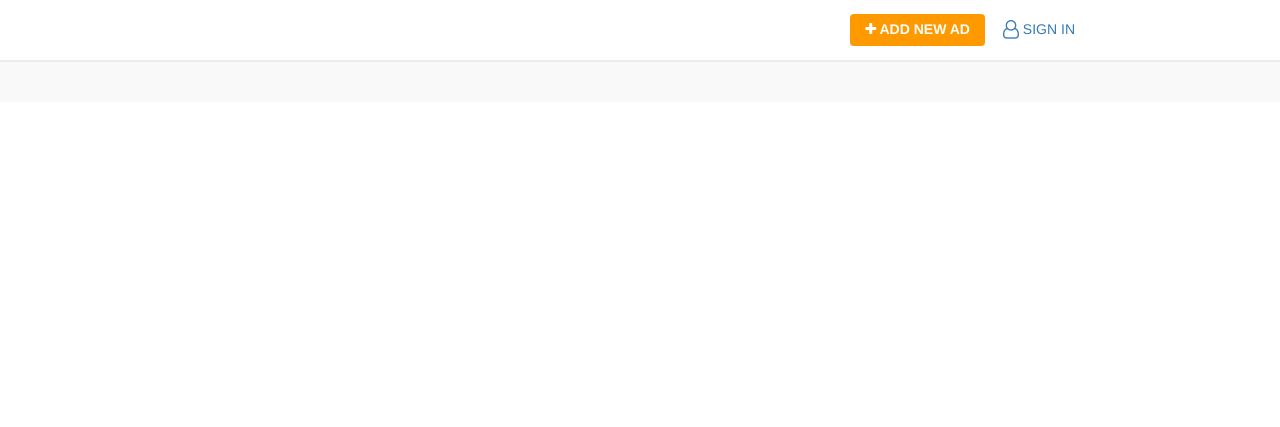
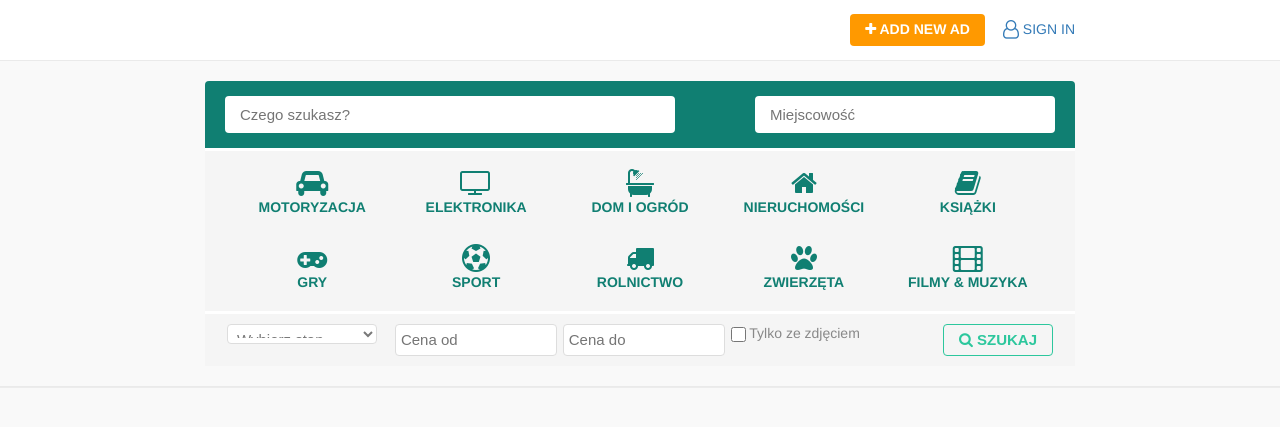
Before and after one commit to mfurga/django-shop, a Django app: page / in a window 1280 px wide. Shown: the top 427 px of the page. Run offline with Django 3.2, Linux system fonts and the light colour scheme.

Commit message:
Added ads list css. Updated ads list template

```diff
--- /dev/null
+++ b/ads/static/ads/ads_list.css
@@ -0,0 +1,309 @@
+#search-main {
+    background: #f9f9f9;
+    padding: 20px 0;
+    border-bottom: 1px solid #eaeaea;
+}
+
+#search-main .inner {
+    background: #107f72;
+    border-radius: 4px;
+}
+
+#search-main .inner #search {
+    border-bottom: 3px solid #fff;
+}
+
+#search-main .inner #search .row {
+    border: 0;
+    padding: 15px 20px;
+}
+
+#search-main .inner #search .row .query {
+    float: left;
+}
+
+#search-main .inner #search .row .location {
+    float: right;
+}
+
+#categories {
+    padding: 5px 0;
+    background: #f5f5f5;
+}
+
+#categories ul {
+    text-align: center;
+    padding: 3px 0;
+}
+
+#categories ul .item {
+    display: inline-block;
+    padding: 10px 0;
+    width: 140px;
+    margin: 0 10px;
+    border-radius: 4px;
+}
+
+#categories ul .item a {
+    font-weight: bold;
+    color: #107f72;
+    text-transform: uppercase;
+}
+
+#categories ul .item a:hover {
+    text-decoration: none;
+}
+
+#categories ul .item:hover {
+    background: #107f72;
+    cursor: pointer;
+}
+
+#categories ul .item:hover a {
+    color: #fff !important;
+}
+
+.search-input {
+    border: none;
+    width: 450px;
+    margin: 0;
+    border-radius: 4px;
+    padding: 10px 15px;
+    font-size: 15px;
+    color: #000;
+    line-height: normal;
+}
+
+.search-location {
+    width: 300px;
+    margin: 0;
+    padding: 10px 15px;
+    font-size: 15px;
+    border: none;
+    border-radius: 4px;
+}
+
+.search-button {
+    float: right;
+    height: 32px;
+    padding: 5px 15px;
+    background: #f5f5f5;
+    color: #2dc79d;
+    font-size: 15px;
+    text-transform: uppercase;
+    border: 1px solid #2dc79d;
+    border-radius: 4px;
+}
+
+.search-button:hover {
+    background: #2dc79d;
+    color: #fff;
+    cursor: pointer;
+}
+
+.active {
+    background: #107f72;
+}
+
+.active a {
+    color: #fff !important;
+}
+
+.search-filters {
+    border-top: 3px solid #fff;
+    background: #f5f5f5;
+}
+
+.search-filters .row {
+    padding: 10px 15px;
+}
+
+.search-filters .item {
+    display: inline-block;
+    padding: 0 7px;
+    width: 150px;
+}
+
+.search-filters .condition {
+    margin: 0;
+    width: 100%;
+    padding: 5px 5px 5px 5px;
+    font-size: 15px;
+    height: 20px;
+    vertical-align: top;
+    color: #797979;
+    background: #fff;
+    border: 1px solid #ddd;
+    border-radius: 4px;
+}
+
+.search-filters .condition option {
+    color: #333;
+}
+
+.search-filters .price {
+    margin: 0;
+    width: 100%;
+    padding: 5px 5px 5px 5px;
+    height: 20px;
+    vertical-align: top;
+    border: 1px solid #ddd;
+    border-radius: 4px;
+    font-size: 15px;
+}
+
+.search-filters .checkbox {
+    position: relative;
+    width: 15px;
+    height: 15px;
+    vertical-align: middle;
+    transition: background .1s ease;
+    cursor: pointer;
+}
+
+.search-filters .checkbox + label {
+    color: #888;
+}
+
+.search-filters .active {
+    border: 2px solid #ff9900;
+}
+
+#search-result {
+    padding: 5px 0;
+}
+
+#search-result .top {
+    padding: 5px 10px;
+    border-radius: 4px;
+}
+
+#search-result .top .sorting {
+    color: #888;
+    font-size: 14px;
+}
+
+#search-result .top .sorting .sort {
+    padding: 0 10px;
+    color: #2dc79d;
+    cursor: pointer;
+    border-right: 1px solid #ddd;
+}
+
+#search-result .top .sorting .sort:last-child {
+    border: none;
+    padding: 5px;
+}
+
+#search-result .top .sorting .sort:hover {
+    color: #239c7b;
+}
+
+#search-result .top .breadcrumb {
+    background: none;
+    border-radius: 0;
+    list-style: outside none none;
+    display: flex;
+}
+
+#search-result .top .breadcrumb .breadcrumb-item + .breadcrumb-item:before {
+    font: normal normal normal 14px/1 FontAwesome;
+    display: inline-block;
+    padding-right: 0.5rem;
+    padding-left: 0.5rem;
+    content: '\f105';
+    color: #888;
+}
+
+#search-result .top .breadcrumb .breadcrumb-link {
+    font-size: 15px;
+    color: #888;
+}
+
+#search-result .top .breadcrumb .active {
+    background: #f9f9f9;
+    display: none;
+}
+
+#search-result .top .breadcrumb .active .breadcrumb-link {
+    color: #2dc79d !important;
+}
+
+#search-result .top .breadcrumb .active .breadcrumb-link:hover {
+    color: #239c7b !important;
+}
+
+#search-result .result .result-item {
+    padding: 10px 0;
+    list-style-type: none;
+    border-bottom: 1px solid #f5f5f5;
+}
+
+#search-result .result .result-item .bg-image {
+    width: 100%;
+    height: 130px;
+    line-height: 130px;
+    display: block;
+    background: #f7f7f7;
+    text-align: center;
+    vertical-align: top;
+    overflow: hidden;
+}
+
+#search-result .result .result-item .bg-image .image {
+    max-height: 130px;
+    max-width: 190px;
+    border: 0;
+    vertical-align: middle;
+    text-align: center;
+    float: none;
+}
+
+#search-result .result .result-item .details {
+    width: 100%;
+}
+
+#search-result .result .result-item .detail {
+    width: 500px;
+    padding: 0 10px;
+    vertical-align: top;
+}
+
+#search-result .result .result-item .detail .location {
+    color: #888;
+}
+
+#search-result .result .result-item .detail .author {
+    color: #888;
+    margin-top: 50px;
+    font-size: 13px;
+}
+
+#search-result .pagination {
+    margin: 30px 0;
+    text-align: center;
+    font-size: 15px;
+}
+
+#search-result .pagination a {
+    padding: 8px 16px;
+    transition: background-color .3s;
+    text-decoration: none;
+    border-radius: 5px;
+}
+
+#search-result .pagination a.active {
+    color: #fff;
+    background: #2dc79d;
+}
+
+#search-result .pagination a:hover:not(.active) {
+    color: #fff;
+    background: #2dc79d;
+}
+
+.noads {
+    color: #888;
+    font-size: 22px;
+    padding: 60px 0;
+}
--- a/ads/templates/ads/ads_list.html
+++ b/ads/templates/ads/ads_list.html
@@ -8,9 +8,115 @@
 {% block head %}
     <link rel="stylesheet" type="text/css" href="{% static 'common.css' %}">
     <link rel="stylesheet" type="text/css" href="{% static 'footer.css' %}">
+    <link rel="stylesheet" type="text/css" href="{% static 'ads/ads_list.css' %}">
 {% endblock %}
 {% block content %}
     {% include 'header.html' %}
+    <section id="search-main">
+        <div class="container">
+            <div class="inner">
+                <form action="" method="get" id="form">
+                    <div id="search" class="navbar-form">
+                    <div class="row clear">
+                        <div class="query">
+                            <input id="query" name="q" type="search" class="search-input" placeholder="Czego szukasz?">
+                        </div>
+                        <div class="location">
+                            <input id="location" name="location" type="search" class="search-location" placeholder="Miejscowość" >
+                        </div>
+                    </div>
+                </div>
+                <div id="categories">
+                    {% for i, cat in categories %}
 
+
+                    {% endfor %}
+                        <ul>
+                        <li class="item" id="cat-1">
+                            <a>
+                                <div class="icon"><i class="fa fa-car fa-2x" aria-hidden="true"></i></div>
+                                <div class="icon-title">Motoryzacja</div>
+                            </a>
+                        </li>
+                        <li class="item" id="cat-2">
+                            <a>
+                                <div class="icon"><i class="fa fa-television fa-2x" aria-hidden="true"></i></div>
+                                <div class="icon-title">Elektronika</div>
+                            </a>
+                        </li>
+                        <li class="item" id="cat-3">
+                            <a>
+                                <div class="icon"><i class="fa fa-bath fa-2x" aria-hidden="true"></i></div>
+                                <div class="icon-title">Dom i ogród</div>
+                            </a>
+                        </li>
+                        <li class="item" id="cat-4">
+                            <a>
+                                <div class="icon"><i class="fa fa-home fa-2x" aria-hidden="true"></i></div>
+                                <div class="icon-title">Nieruchomości</div>
+                            </a>
+                        </li>
+                        <li class="item" id="cat-5">
+                            <a>
+                                <div class="icon"><i class="fa fa-book fa-2x" aria-hidden="true"></i></div>
+                                <div class="icon-title">Książki</div>
+                            </a>
+                        </li>
+                    </ul>
+                    <ul>
+                        <li class="item" id="cat-6">
+                            <a>
+                                <div class="icon"><i class="fa fa-gamepad fa-2x" aria-hidden="true"></i></div>
+                                <div class="icon-title">Gry</div>
+                            </a>
+                        </li>
+                        <li class="item" id="cat-7">
+                            <a>
+                                <div class="icon"><i class="fa fa-futbol-o fa-2x" aria-hidden="true"></i></div>
+                                <div class="icon-title">Sport</div>
+                            </a>
+                        </li>
+                        <li class="item" id="cat-8">
+                            <a>
+                                <div class="icon"><i class="fa fa-truck fa-2x" aria-hidden="true"></i></div>
+                                <div class="icon-title">Rolnictwo</div>
+                            </a>
+                        </li>
+                        <li class="item" id="cat-9">
+                            <a>
+                                <div class="icon"><i class="fa fa-paw fa-2x" aria-hidden="true"></i></div>
+                                <div class="icon-title">Zwierzęta</div>
+                            </a>
+                        </li>
+                        <li class="item" id="cat-10">
+                            <a>
+                                <div class="icon"><i class="fa fa-film fa-2x" aria-hidden="true"></i></div>
+                                <div class="icon-title">Filmy & Muzyka</div>
+                            </a>
+                        </li>
+                    </ul>
+                </div>
+                <div class="search-filters">
+                    <ul class="row">
+                        <li class="item">
+                            <select id="condition" class="condition" name="condition">
+                                <option style="color: #797979" disabled selected>Wybierz stan</option>
+                                <option value="0">Używane</option>
+                                <option value="1">Nowe</option>
+                            </select>
+                        </li>
+                        <li class="item"><input id="min" name="min" class="price" type="number" min="0" placeholder="Cena od"></li>
+                        <li class="item"><input id="max" name="max" class="price" type="number" min="0" placeholder="Cena do"></li>
+                        <li class="item">
+                            <input id="p" name="p" class="checkbox" type="checkbox" value="1">
+                            <label for="p">Tylko ze zdjęciem</label>
+                        </li>
+                        <li class="item fright"><button class="search-button fbold" type="submit"><i class="fa fa-search" aria-hidden="true"></i> Szukaj</button></li>
+                    </ul>
+                </div>
+                </form>
+            </div>
+        </div>
+    </section>
     <footer id="footer"></footer>
 {% endblock %}
```
